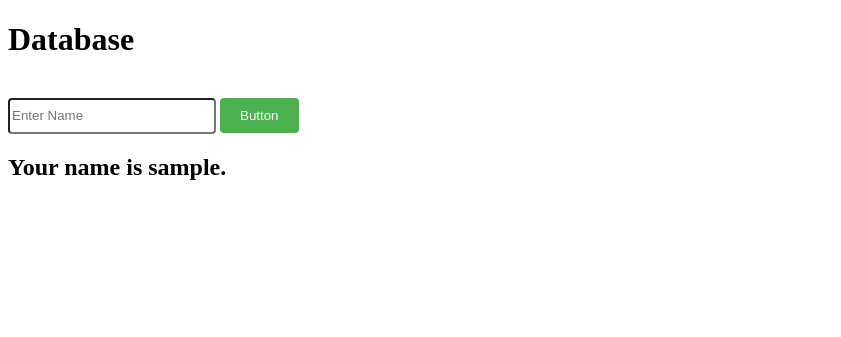
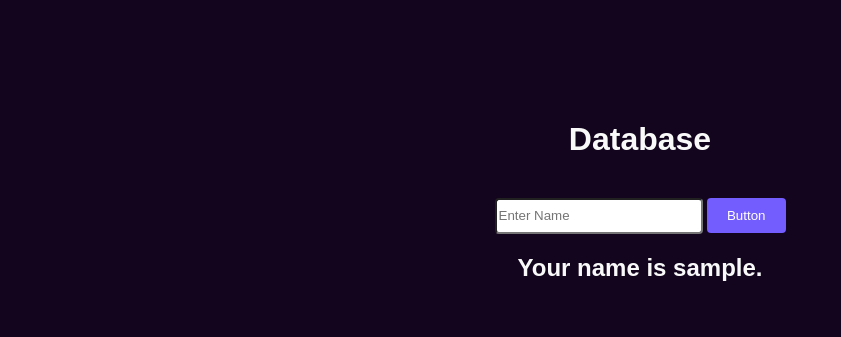
Before and after one commit to ztr1566/node_test, a Node server app: page / in a window 1280 px wide. Shown: the top 337 px of the page, without its empty margins (0-841 px from the left). Run offline with Node 20, Linux system fonts and the light colour scheme; tables that the repository leaves empty hold one stand-in row (values such as "Sample post"); some libraries are stand-ins or nearby versions.

Commit message:
Code Update.....

```diff
--- a/app.js
+++ b/app.js
@@ -1,13 +1,37 @@
+// Dependencies
+
 const express = require("express");
 const app = express();
 const port = 3000;
 const mongoose = require("mongoose");
 const Mydataa = require("./models/mydataSchema");
 
+// Express.js Configuration
+
 app.set("view engine", "ejs");
+app.use(express.static("public"));
+app.use(express.static("views"));
+app.use(express.urlencoded({ extended: true }));
 
-app.use(express.urlencoded({ extended: true }));
-app.use(express.static("views"));
+
+
+// Auto-reload
+
+const path = require("path");
+const livereload = require("livereload");
+const LiveReloadServer = livereload.createServer();
+const connectLivereload = require("connect-livereload");
+
+LiveReloadServer.watch(path.join(__dirname, "public"));
+app.use(connectLivereload());
+LiveReloadServer.server.once("connection", () => {
+    setTimeout(() => {
+        LiveReloadServer.refresh("/");
+    }, 100);
+});
+
+
+// Get Routes
 
 app.get("/", (req, res) => {
   Mydataa.find()
@@ -16,6 +40,8 @@ app.get("/", (req, res) => {
     })
     .catch((err) => console.log(err));
 });
+
+// Post Routes
 
 app.post("/", (req, res) => {
   console.log(req.body);
@@ -26,9 +52,13 @@ app.post("/", (req, res) => {
     .catch((err) => console.log(err));
 });
 
+// Server Connection
+
 app.listen(port, () => {
   console.log(`http://localhost:${port}`);
 });
+
+// MongoDB Connection
 
 main().catch((err) => console.log(err));
 async function main() {
--- /dev/null
+++ b/public/style.css
@@ -0,0 +1,11 @@
+body {
+    background-color: rgb(18, 5, 29);
+    color: rgb(249, 249, 249);
+    font-family: Arial, sans-serif;
+    text-align: center;
+    margin-top: 100px;
+    display: flex;
+    flex-direction: column;
+    align-items: center;
+    justify-content: center;
+}
--- a/views/home.ejs
+++ b/views/home.ejs
@@ -4,6 +4,7 @@
     <meta charset="UTF-8">
     <meta name="viewport" content="width=device-width, initial-scale=1.0">
     <title>Node Practice</title>
+    <link rel="stylesheet" href="style.css">
 </head>
 <body>
     <h1>Database</h1>
@@ -13,7 +14,7 @@
     <form action="/" method="post">
         <input name="usernamee" style="width: 200px; height: 30px; border-radius: 4px;" type="text" placeholder="Enter Name">
         <input type="submit" value="Button"
-        style="background-color: #4CAF50; color: white; padding: 10px 20px; border: none; border-radius: 4px; cursor: pointer;">
+        style="background-color: #735dff; color: white; padding: 10px 20px; border: none; border-radius: 4px; cursor: pointer;">
     </form>
 
     <h2>Your name is <%= arr.at(-1).usernamee %>.</h2>
```
